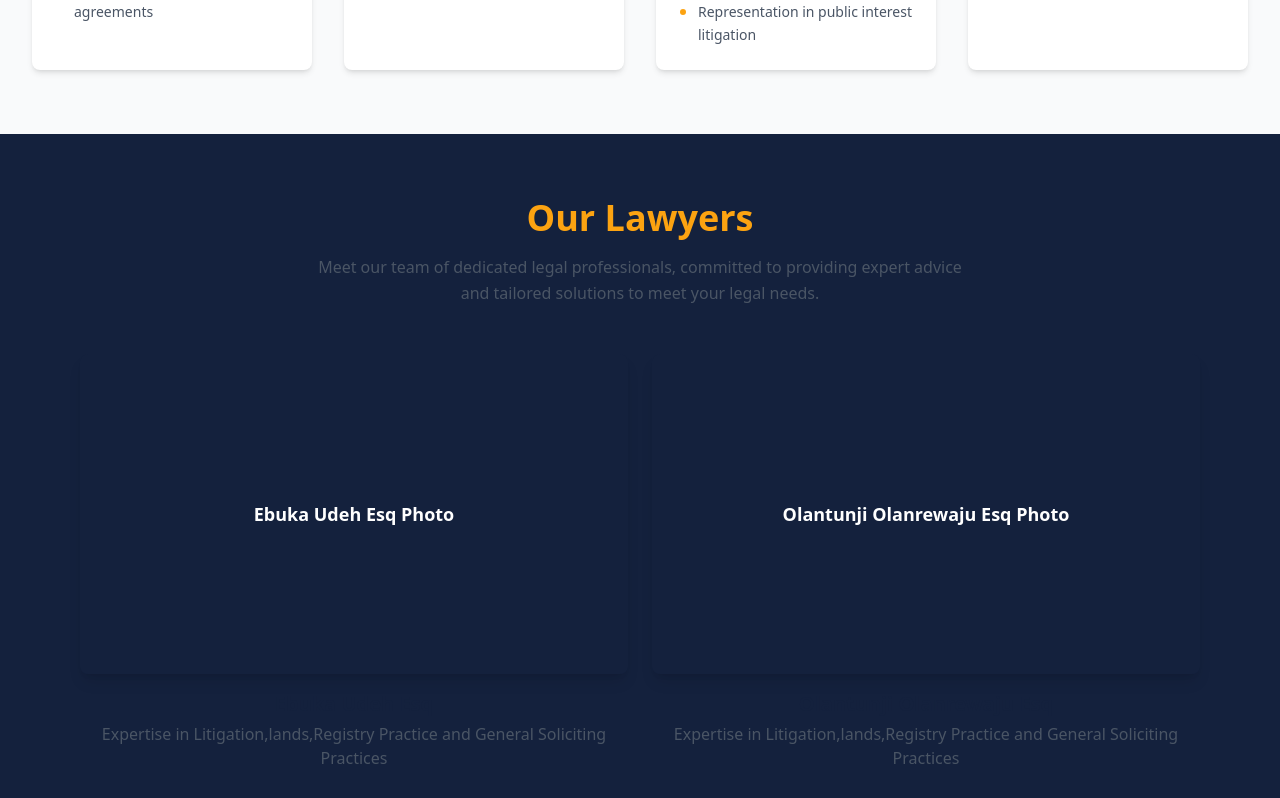
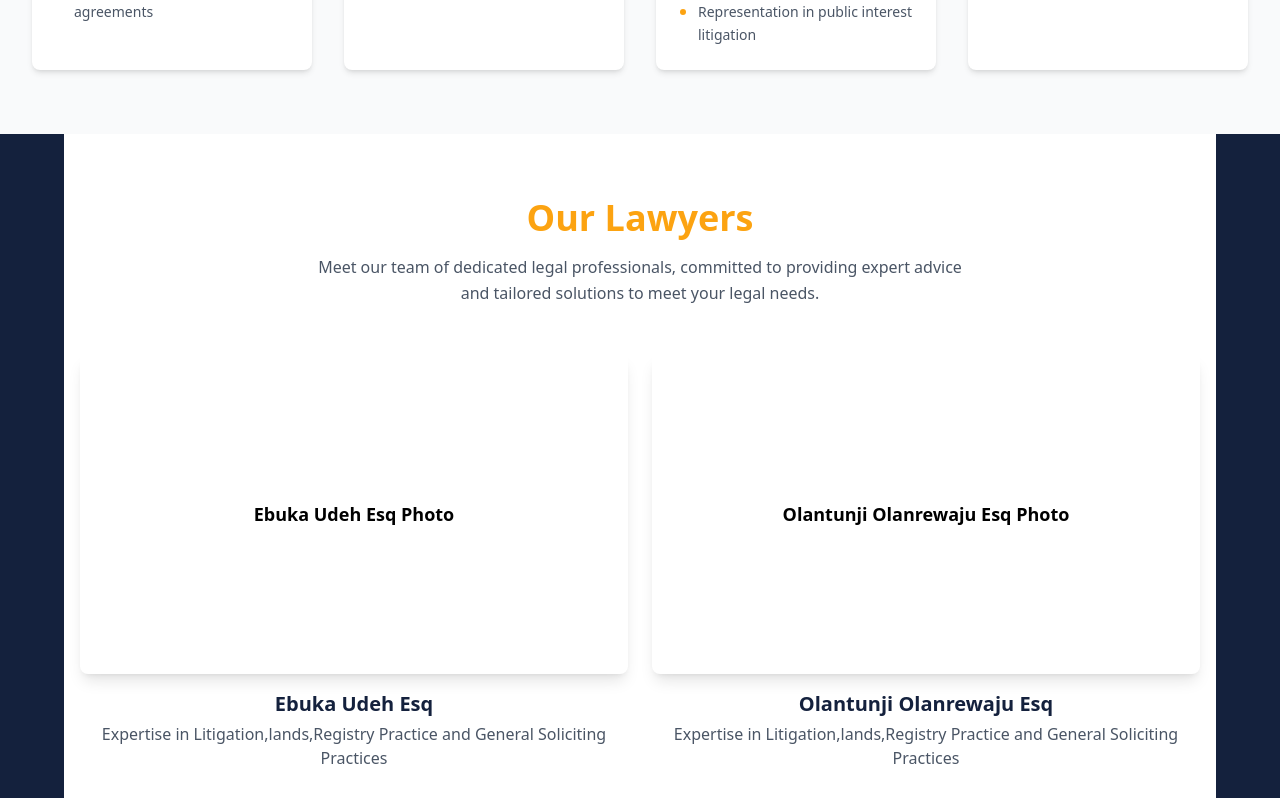
Before and after one commit to Adaobilynda1234/sorenksattorneys, a React (Vite) app: page / in a window 1280 px wide. Shown: the part 1962-2760 px from the top of the page. Built offline with nearby package versions, Linux system fonts and the light colour scheme.

Commit message:
lawyer team fixes

```diff
--- a/src/components/LawyerTeam.jsx
+++ b/src/components/LawyerTeam.jsx
@@ -23,7 +23,7 @@ const LawyersTeam = () => {
   ];
 
   return (
-    <div className="py-16 px-4 max-w-6xl mx-auto">
+    <div className="py-16 px-4 max-w-6xl mx-auto bg-white text-black">
       {/* Header */}
       <div className="text-center mb-12">
         <h2 className="text-4xl font-bold mb-4" style={{ color: "#FCA311" }}>
@@ -36,15 +36,12 @@ const LawyersTeam = () => {
       </div>
 
       {/* Lawyers Grid */}
-      <div className="grid grid-cols-1 md:grid-cols-1 lg:grid-cols-2 gap-6 mb-8">
+      <div className="grid grid-cols-1 md:grid-cols-1 lg:grid-cols-2 gap-6 mb-8 bg-white text-black">
         {lawyers.map((lawyer, index) => (
           <div key={index} className="relative group">
             {/* Image Container */}
             <div className="relative overflow-hidden rounded-lg shadow-lg h-80 mb-4">
-              <div
-                className="w-full h-full flex items-center justify-center text-white font-semibold text-lg"
-                style={{ backgroundColor: "#14213D" }}
-              >
+              <div className="w-full h-full flex items-center justify-center font-semibold text-lg">
                 {lawyer.image ? (
                   <img
                     src={lawyer.image}
@@ -58,21 +55,13 @@ const LawyersTeam = () => {
 
               {/* Overlay for Horace Thiele (third lawyer) */}
               {index === 2 && (
-                <div
-                  className="absolute inset-0 bg-opacity-80 flex flex-col items-center justify-center"
-                  style={{ backgroundColor: "#14213D" }}
-                >
-                  <h3 className="text-white font-bold text-xl mb-2">
-                    {lawyer.name}
-                  </h3>
+                <div className="absolute inset-0 bg-opacity-80 flex flex-col items-center justify-center">
+                  <h3 className=" font-bold text-xl mb-2">{lawyer.name}</h3>
                   <p className="text-gray-300 mb-4">{lawyer.role}</p>
 
                   {/* Social Icons */}
                   <div className="flex space-x-3">
-                    <div
-                      className="p-2 rounded hover:scale-110 transition-transform cursor-pointer"
-                      style={{ backgroundColor: "#FCA311" }}
-                    >
+                    <div className="p-2 rounded hover:scale-110 transition-transform cursor-pointer">
                       <Phone className="w-4 h-4 text-white" />
                     </div>
                     <div
```
